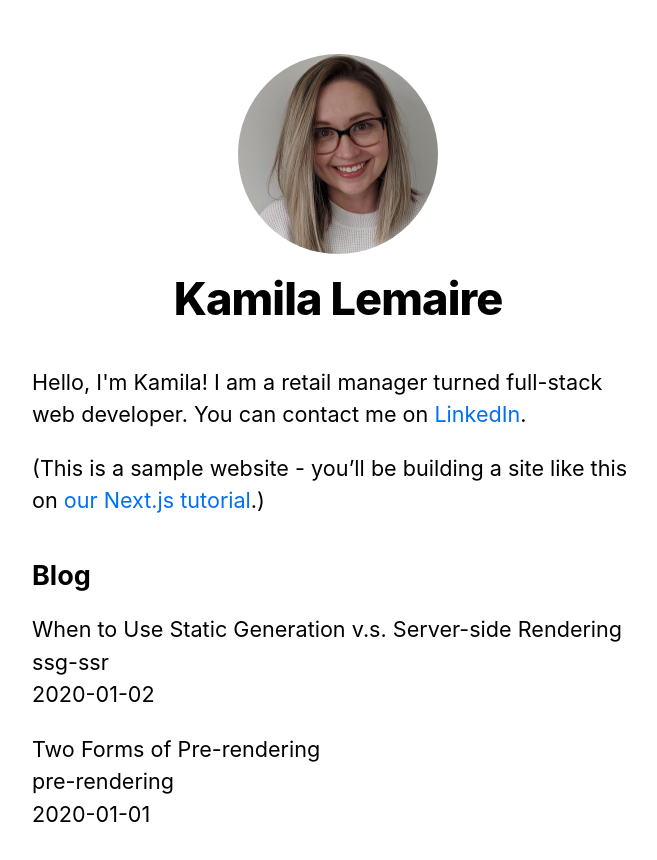
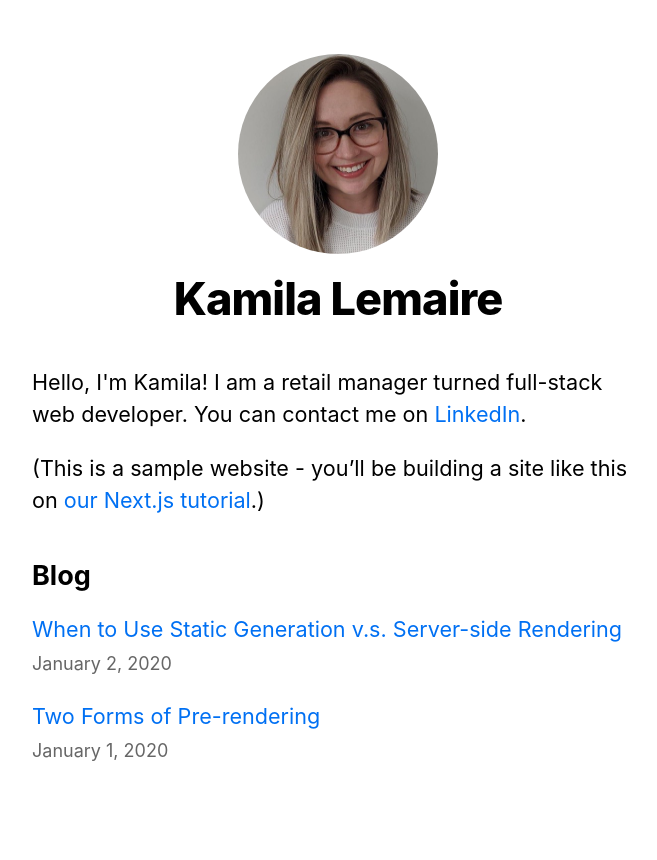
Before and after one commit to klemaire23/next.js-tutorial, a Next.js app: page / in a window 1280 px wide. Shown: the top 860 px of the page, without its empty margins (302-959 px from the left). Built offline with nearby package versions, Linux system fonts and the light colour scheme.

Commit message:
polishing index.js

```diff
--- /dev/null
+++ b/components/date.js
@@ -0,0 +1,6 @@
+import { parseISO, format } from 'date-fns';
+
+export default function Date({ dateString }) {
+  const date = parseISO(dateString);
+  return <time dateTime={dateString}>{format(date, 'LLLL d, yyyy')}</time>;
+}
--- a/package.json
+++ b/package.json
@@ -6,6 +6,7 @@
     "start": "next start"
   },
   "dependencies": {
+    "date-fns": "^2.30.0",
     "gray-matter": "^4.0.3",
     "next": "latest",
     "react": "18.2.0",
--- a/pages/index.js
+++ b/pages/index.js
@@ -1,5 +1,7 @@
 import Head from 'next/head';
 import Layout, { siteTitle } from '../components/layout';
+import Link from 'next/link';
+import Date from '../components/date';
 import utilStyles from '../styles/utils.module.css';
 import { getSortedPostsData } from "../lib/posts";
 
@@ -30,12 +32,12 @@ export default function Home({ allPostsData }) {
         <ul className={utilStyles.list}>
           {allPostsData.map(({ id, date, title }) => (
             <li className={utilStyles.listItem} key={id}>
-              {title}
-              <br />
-              {id}
-              <br />
-              {date}
-            </li>
+            <Link href={`/posts/${id}`}>{title}</Link>
+            <br />
+            <small className={utilStyles.lightText}>
+              <Date dateString={date} />
+            </small>
+          </li>
           ))}
         </ul>
       </section>
```
Also changed, not shown: pages/posts/[id].js (+13 -7 lines), 1 other file (tests, documents, lock files or other folders).
